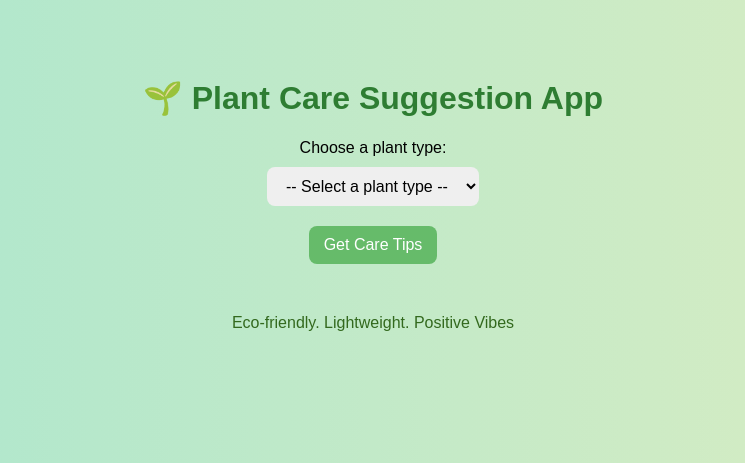
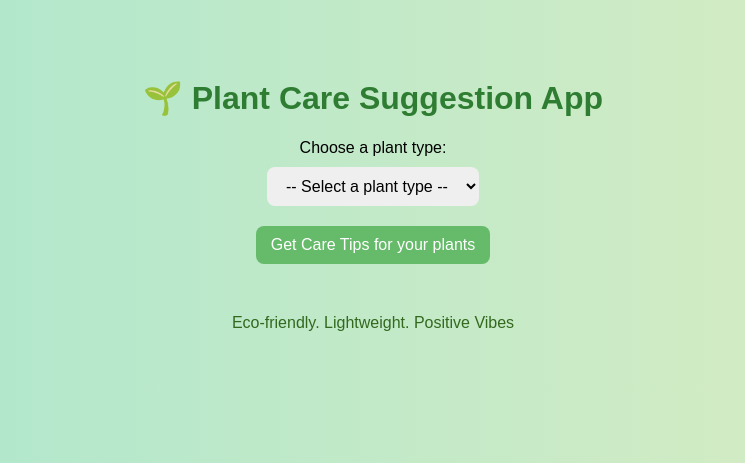
Before and after one commit to Tejashwinireddy11/devproj, a Flask app: page / in a window 1280 px wide. Shown: the top 463 px of the page, without its empty margins (267-1012 px from the left). Run offline with Flask 3, Linux system fonts and the light colour scheme.

Commit message:
Update index.html

```diff
--- a/templates/index.html
+++ b/templates/index.html
@@ -47,7 +47,7 @@
       <option value="herbs">Herbs</option>
       <option value="succulent">Succulent</option>
     </select><br>
-    <button type="submit">Get Care Tips</button>
+    <button type="submit">Get Care Tips  for your plants</button>
   </form>
 
   <footer>Eco-friendly. Lightweight. Positive Vibes </footer>
```
